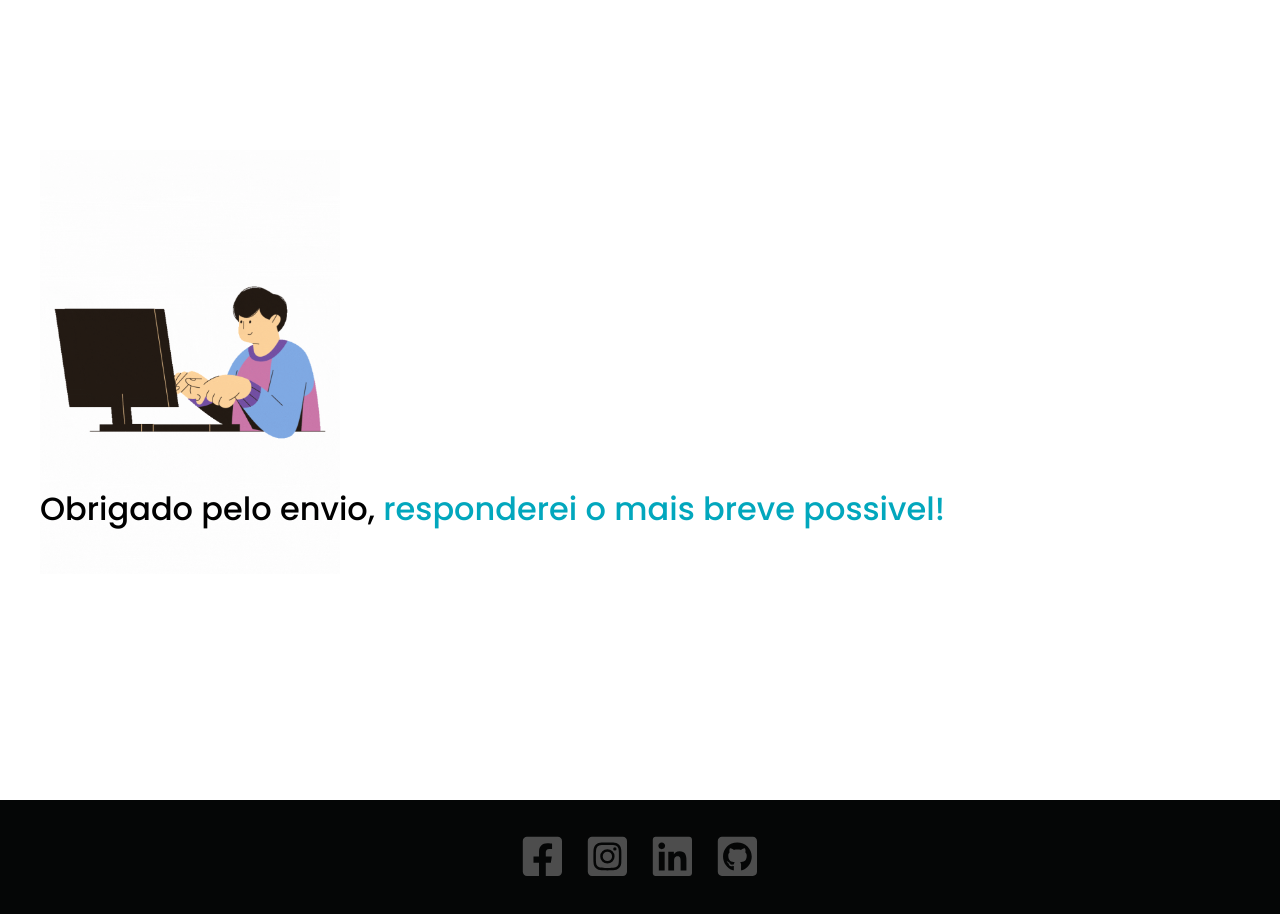
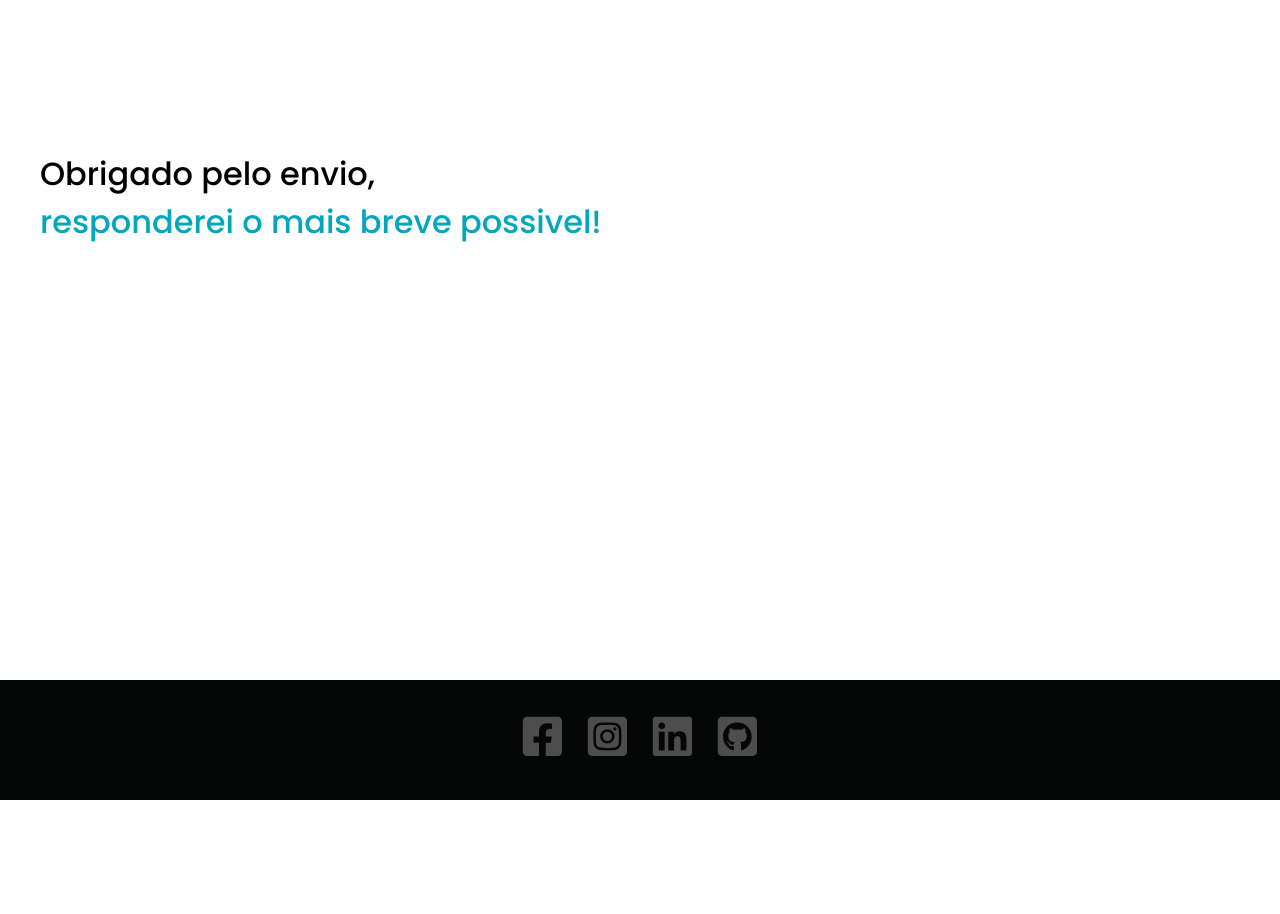
Before and after one commit to ErickBalbino/portfolio-2.0, a React (Vite) app: page /feedback in a window 1280 px wide. Shown: the top 914 px of the page. After the commit the page ends 800 px from the top, so only its background shows below. Built offline with nearby package versions, Linux system fonts and the light colour scheme.

Commit message:
finished validation input email and layout feedback send form

```diff
--- a/src/components/pages/Home.jsx
+++ b/src/components/pages/Home.jsx
@@ -1,4 +1,4 @@
-import React from 'react'
+import React, { useState } from 'react'
 import * as styles from './css/Home.css.jsx'
 import { FaFilePdf, FaFileArchive } from 'react-icons/fa'
 import Fade from 'react-reveal/Fade'
@@ -7,6 +7,27 @@ import { HashLink } from 'react-router-hash-link'
 import ProjectCard from '../project/ProjectCard'
 
 export default function Home() {
+
+  {/* VALIDAÇÃO MASCARA EMAIL */}
+  const [isEmailValid, setIsEmailValid] = useState(true)
+
+  const emailRegex = /\S+@\S+\.\S+/
+
+  const validateEmail = (event) => {
+    const email = event.target.value
+
+    if (emailRegex.test(email)) {
+      setIsEmailValid(true)
+    } else {
+      setIsEmailValid(false)
+    }
+
+    if(email.length == ''){
+      setIsEmailValid(true)
+    }
+  }
+  {/* VALIDAÇÃO MASCARA EMAIL */}
+
   return (
     <styles.Container>
       <styles.Introduction>
@@ -247,6 +268,7 @@ export default function Home() {
                 name='nome'
                 id='nome'
                 placeholder='Insira seu nome'
+                required
               />
 
               <input
@@ -254,6 +276,11 @@ export default function Home() {
                 name='email'
                 id='email'
                 placeholder='Insira seu e-mail'
+                onChange={validateEmail}
+                style={
+                  !isEmailValid ? {border: '1px solid #750101'} : {border: '1px solid #5f84a4'}
+                }
+                required
               />
 
               <input
@@ -261,12 +288,14 @@ export default function Home() {
                 name='assunto'
                 id='assunto'
                 placeholder='Assunto da mensagem'
+                required
               />
 
               <textarea
                 name="messagem"
                 id="messagem"
                 placeholder='Digite a mensagem...'
+                required
               />
             </fieldset>
 
@@ -297,7 +326,11 @@ export default function Home() {
             {/* INPUTS DE CONTROLE */}
 
             <div className='button__container'>
-              <input type="submit" value="Enviar Mensagem" />
+              <input
+                type="submit"
+                value="Enviar Mensagem"
+                style={!isEmailValid ? { pointerEvents: 'none', backgroundColor: '#5d5d5d'} : { pointerEvents: 'all' }}
+              />
             </div>
           </form>
 
--- a/src/components/pages/Thanks.jsx
+++ b/src/components/pages/Thanks.jsx
@@ -5,15 +5,9 @@ export default function Thanks() {
   return (
     <styles.Container>
         <styles.TextContainer>
-            <img
-                src="/assets/images/video_obrigado.gif" alt="video obrigado pelo envio da mensagem"
-            />
-
-            <div className='text__wrapper'>
-                <h1>
-                    Obrigado pelo envio, <span>responderei o mais breve possivel!</span>
-                </h1>
-            </div>
+            <h1>
+                Obrigado pelo envio, <span>responderei o mais breve possivel!</span>
+            </h1>
         </styles.TextContainer>
     </styles.Container>
   )
--- a/src/components/pages/css/Thanks.css.jsx
+++ b/src/components/pages/css/Thanks.css.jsx
@@ -4,16 +4,9 @@ export const Container = styled.div`
 `
 
 export const TextContainer = styled.div`
-    height: 100vh;
+    height: calc(100vh - 120px);
     padding-top: 150px;
     padding-left: 40px;
-
-    img{
-        width: 300px;
-    }
-
-    .text__wrapper{
-        transform: translateY(-200%);
 
     h1{
         color: #000;
@@ -22,7 +15,12 @@ export const TextContainer = styled.div`
 
         span{
             color: #02a7bd;
+            display: block;
         }
     }
+
+    @media (max-width: 768px) {
+        padding-top: 180px;
+        padding-left: 20px;
     }
 `
```
Lines whose indentation alone changed are shown as unchanged.
